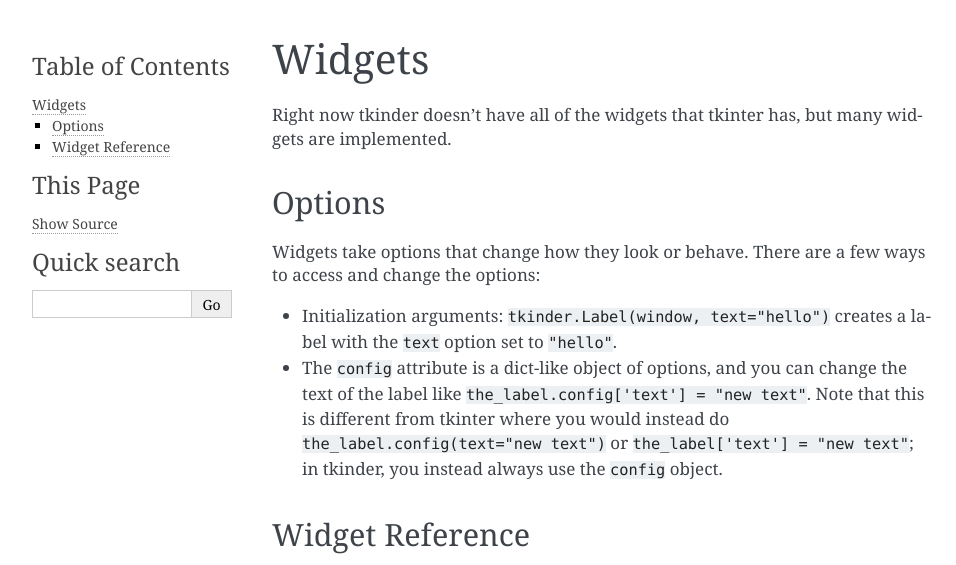
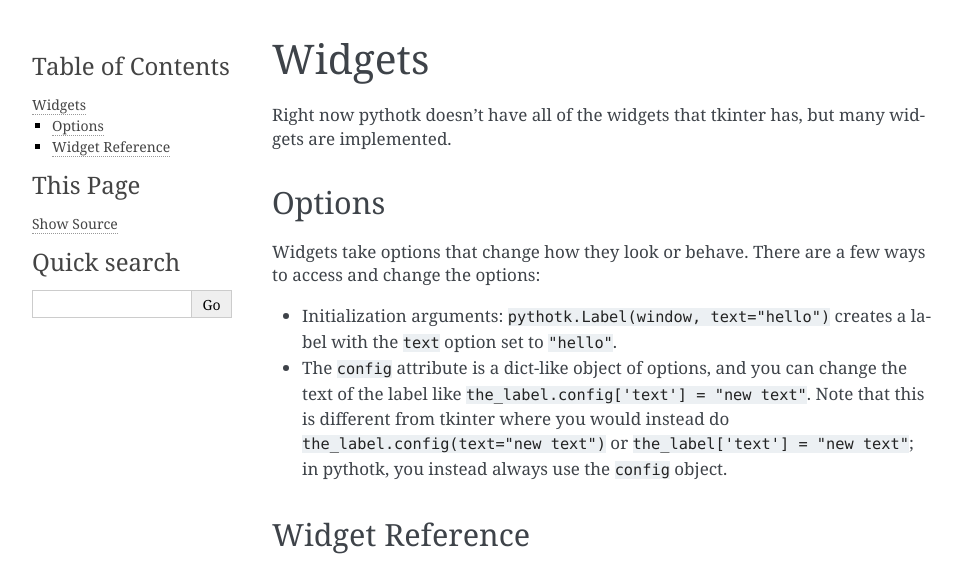
Before and after one commit to Akuli/teek, a Sphinx documentation site: the page built from docs/widgets.rst, in a window 1280 px wide. Shown: the top 565 px of the page, without its empty margins (148-1104 px from the left). Built offline with Sphinx 7.4.7, drawn with Linux system fonts in a browser that asks for light colours; pages that are not in the unit, such as notebooks, are missing from menus; grey boxes are pictures that could not be loaded.

Commit message:
more sedding

```diff
--- a/docs/misc-objs.rst
+++ b/docs/misc-objs.rst
@@ -4,7 +4,7 @@ Miscellaneous Classes
 This page contains documentation of classes that represent different kinds of
 things.
 
-.. autoclass:: tkinder.Color
+.. autoclass:: pythotk.Color
     :members:
-.. autoclass:: tkinder.Callback
+.. autoclass:: pythotk.Callback
     :members:
--- a/docs/widgets.rst
+++ b/docs/widgets.rst
@@ -1,7 +1,7 @@
 Widgets
 =======
 
-Right now tkinder doesn't have all of the widgets that tkinter has, but many
+Right now pythotk doesn't have all of the widgets that tkinter has, but many
 widgets are implemented.
 
 
@@ -13,29 +13,29 @@ Options
 Widgets take options that change how they look or behave. There are a few
 ways to access and change the options:
 
-* Initialization arguments: ``tkinder.Label(window, text="hello")``
+* Initialization arguments: ``pythotk.Label(window, text="hello")``
   creates a label with the ``text`` option set to ``"hello"``.
 * The ``config`` attribute is a dict-like object of options, and you can change
   the text of the label like ``the_label.config['text'] = "new text"``. Note
   that this is different from tkinter where you would instead do
   ``the_label.config(text="new text")`` or ``the_label['text'] = "new text"``;
-  in tkinder, you instead always use the ``config`` object.
+  in pythotk, you instead always use the ``config`` object.
 
 
 Widget Reference
 ----------------
 
-.. autoclass:: tkinder.Widget
+.. autoclass:: pythotk.Widget
     :members:
-.. autoclass:: tkinder.Window
+.. autoclass:: pythotk.Window
     :members:
-.. autoclass:: tkinder.Label
+.. autoclass:: pythotk.Label
     :members:
-.. autoclass:: tkinder.Button
+.. autoclass:: pythotk.Button
     :members:
-.. autoclass:: tkinder.Separator
+.. autoclass:: pythotk.Separator
     :members:
-.. autoclass:: tkinder.Frame
+.. autoclass:: pythotk.Frame
     :members:
-.. autoclass:: tkinder.Toplevel
+.. autoclass:: pythotk.Toplevel
     :members:
```
Also changed, not shown: docs/getting-started.rst (+12 -12 lines), docs/index.rst (+6 -6 lines), docs/tcl-calls.rst (+8 -8 lines).
